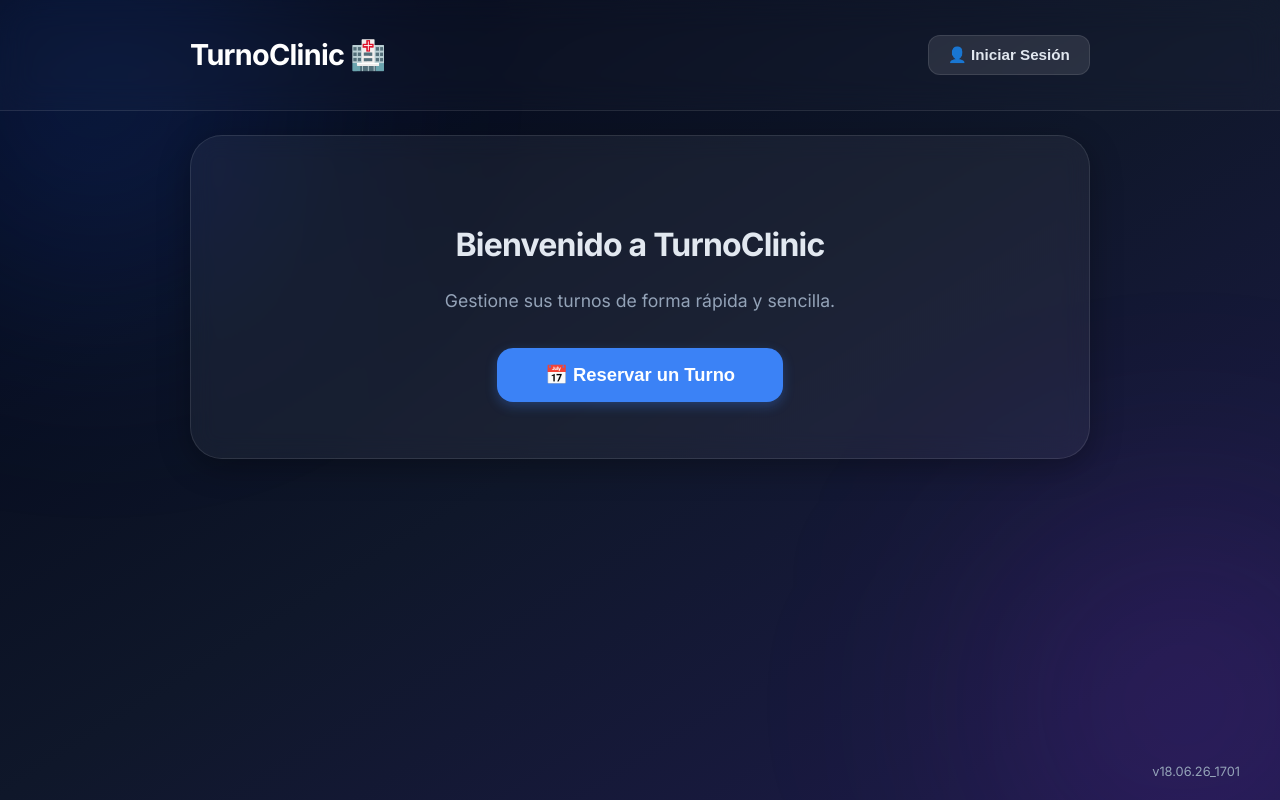
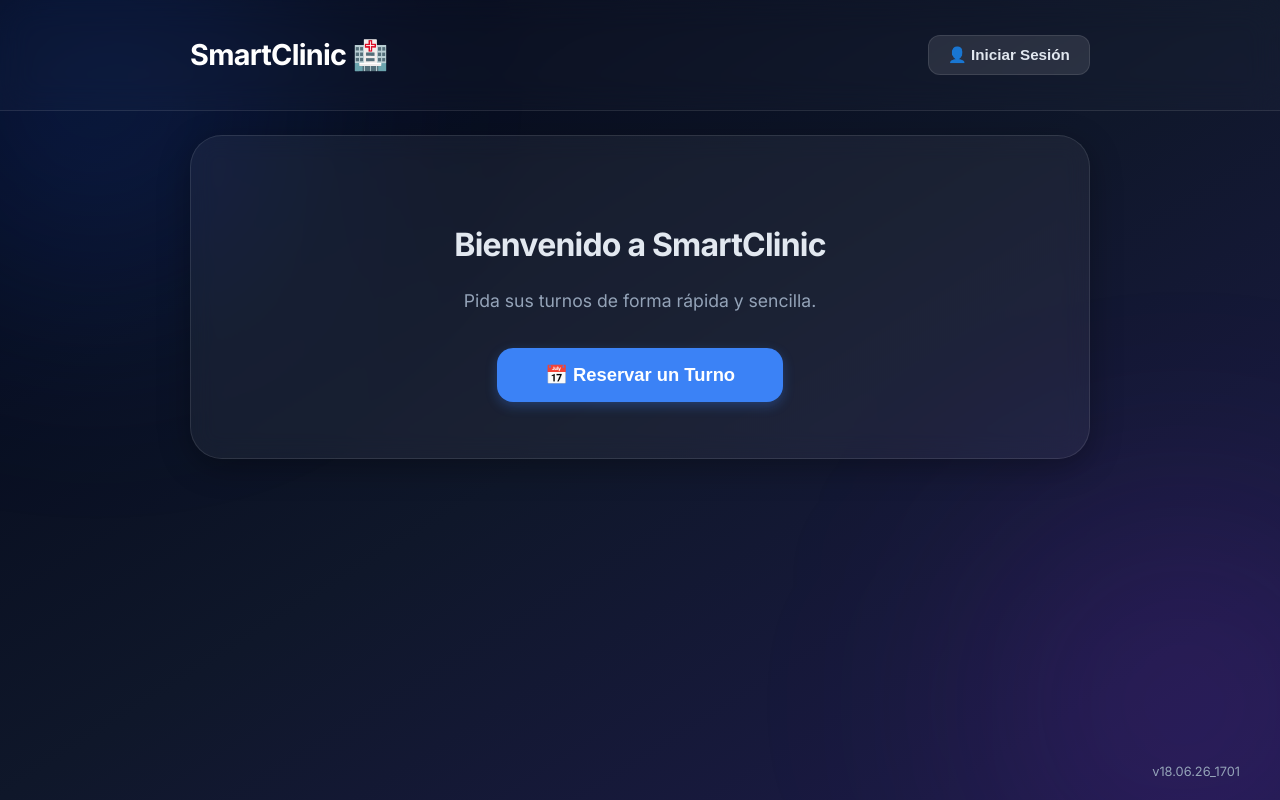
Before and after one commit to leitnergaston/bytesquad_gestion-de-turnos, a React app: page index.html in a window 1280 px wide. Built offline with nearby package versions, Linux system fonts and the light colour scheme.

Commit message:
cambio de nombre de la app (temporalmente)
despues vuelve a ser TurnoClinic

```diff
--- a/index.html
+++ b/index.html
@@ -4,7 +4,8 @@
 <head>
     <meta charset="UTF-8">
     <meta name="viewport" content="width=device-width, initial-scale=1.0">
-    <title>TurnoClinic - Gestión de Turnos Médicos</title>
+    <!-- <title>TurnoClinic - Gestión de Turnos Médicos</title> -->
+    <title>SmartClinic - Gestión de Turnos Médicos</title>
     <link rel="stylesheet" href="/src/css/style.css">
     <link rel="preconnect" href="https://fonts.googleapis.com">
     <link rel="preconnect" href="https://fonts.gstatic.com" crossorigin>
@@ -15,7 +16,7 @@
     <header class="app-header">
         <div class="container"
             style="display: flex; justify-content: space-between; align-items: center; padding: 0.5rem 1.5rem;">
-            <h1 id="logo" style="margin: 0;">TurnoClinic 🏥</h1>
+            <h1 id="logo" style="margin: 0;">SmartClinic 🏥</h1>
             <button id="btn-header-login" class="btn-secundario btn-sm"
                 style="display: inline-flex; align-items: center; gap: 0.5rem; margin: 0; padding: 0.6rem 1.2rem; font-size: 0.95rem; border-radius: 0.75rem; font-weight: 600;">👤
                 Iniciar Sesión</button>
@@ -34,8 +35,8 @@
         <!-- ======================================= -->
         <div id="pantalla-inicio" class="pantalla activa">
             <div class="tarjeta-bienvenida" style="padding: 3.5rem 2rem; border-radius: 2rem;">
-                <h2>Bienvenido a TurnoClinic</h2>
-                <p style="margin-bottom: 2rem; font-size: 1.1rem; color: var(--color-texto-secundario);">Gestione sus
+                <h2>Bienvenido a SmartClinic</h2>
+                <p style="margin-bottom: 2rem; font-size: 1.1rem; color: var(--color-texto-secundario);">Pida sus
                     turnos de forma rápida y sencilla.</p>
                 <div class="acciones-inicio" style="margin-top: 0; display: flex; justify-content: center;">
                     <button id="btn-reservar-turno" class="btn-primario"
```
